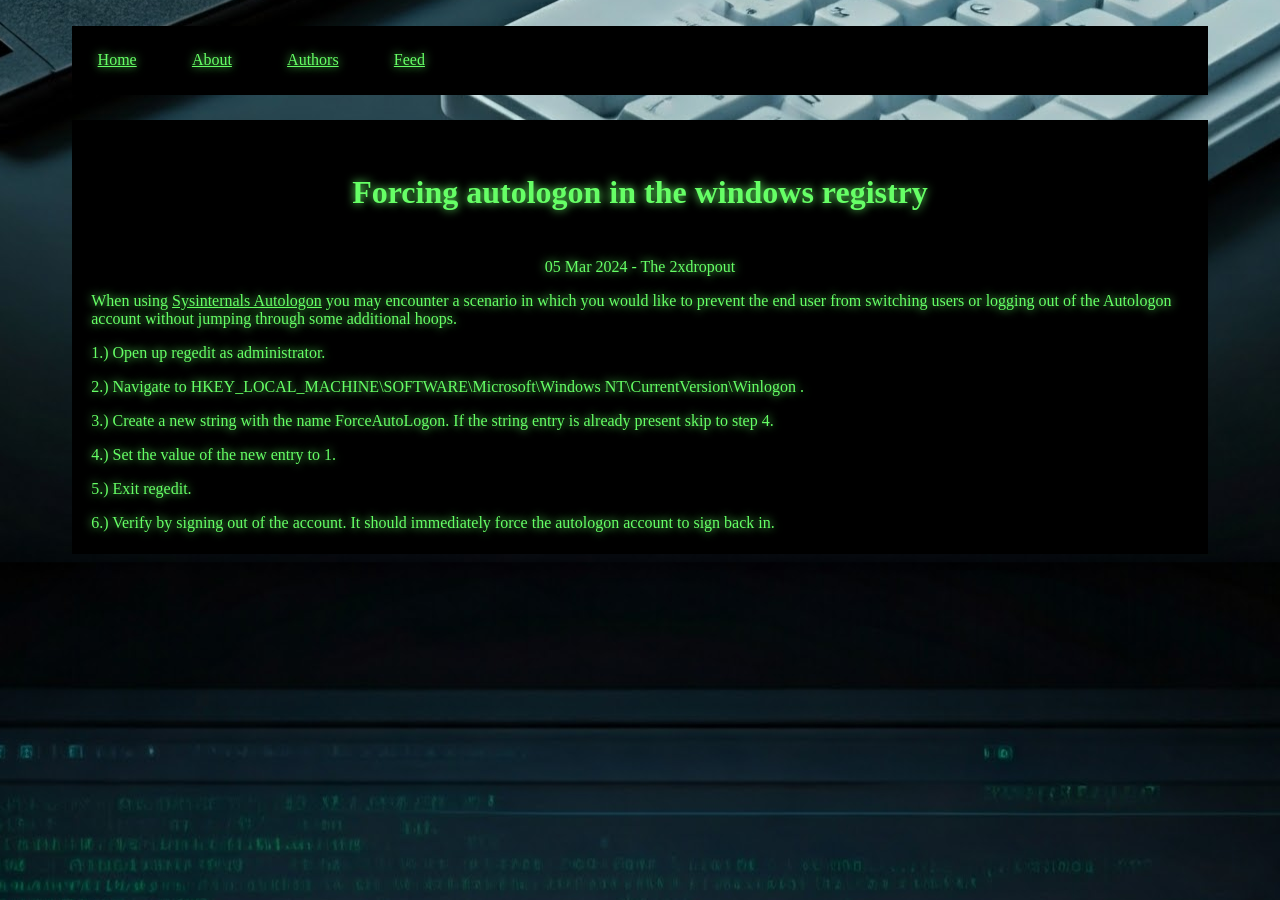
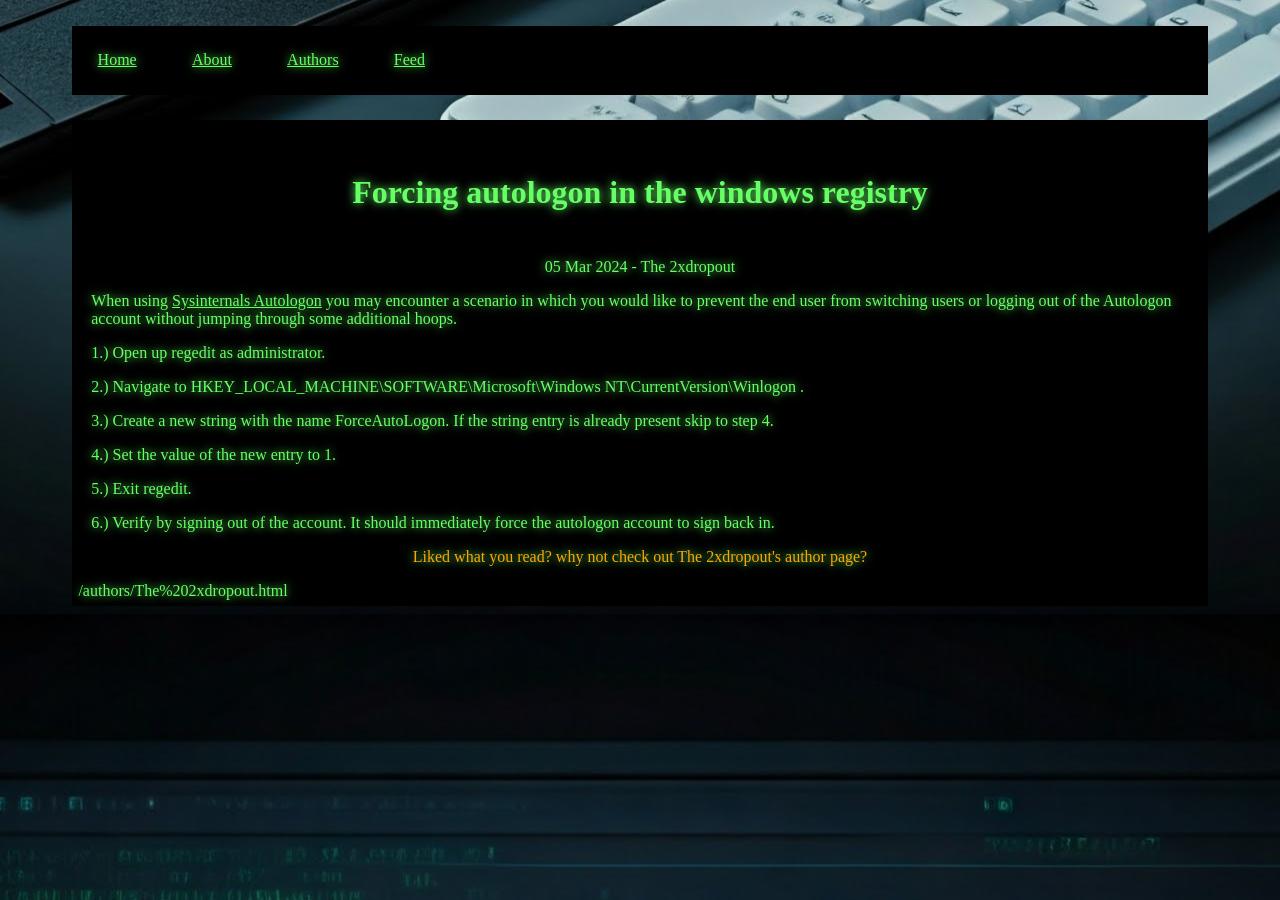
Before and after one commit to Philip-Otter/pbandt.github.io, a Jekyll site: the page built from _posts/2024-03-05-Forcing Autologon In The Windows Registry.md, in a window 1280 px wide. Built offline with Jekyll 4.4.1, drawn with Linux system fonts in a browser that asks for light colours.

Commit message:
Update post.html
Attempt to add author URL to posts

```diff
--- a/_layouts/post.html
+++ b/_layouts/post.html
@@ -5,3 +5,10 @@ layout: default
 <p style = "text-align: center;">{{ page.date | date_to_string }} - {{ page.author }}</p>
 
 {{ content }}
+
+<p style = "text-align: Center; color: orange;">Liked what you read? why not check out {{ page.author}}'s author page?</p>
+{% for author in site.authors %}
+  {% if page.author == author.handle %}
+  {{ author.url }}
+  {% endif %}
+{% endfor %}
```
